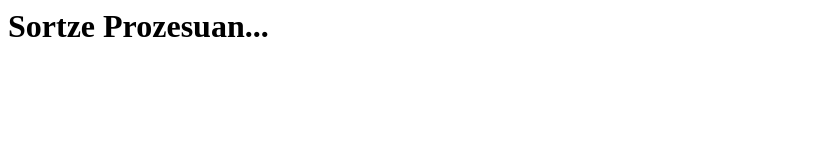
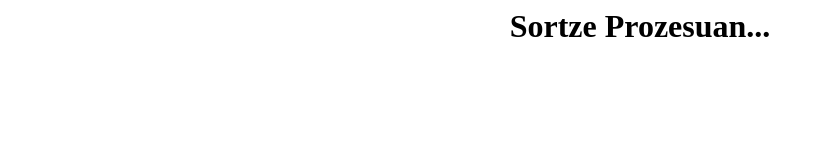
Before and after one commit to EnekoSope/admin, a plain HTML site: page index.html in a window 1280 px wide. Shown: the whole page, without its empty margins (0-823 px from the left). Drawn offline with Linux system fonts and the light colour scheme.

Commit message:
Update index.html

```diff
--- a/index.html
+++ b/index.html
@@ -1,3 +1,5 @@
 <html>
-  <h1>Sortze Prozesuan...</h1>
-  </html>
+
+ <center><h1>Sortze Prozesuan...</h1>
+  </center>
+   </html>
```
